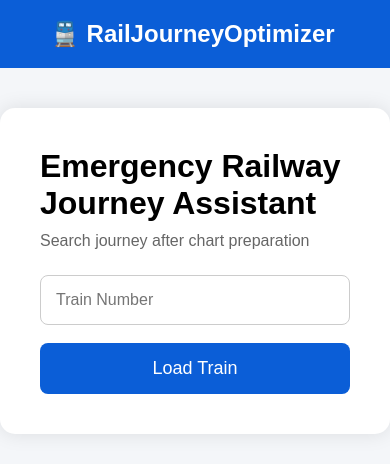
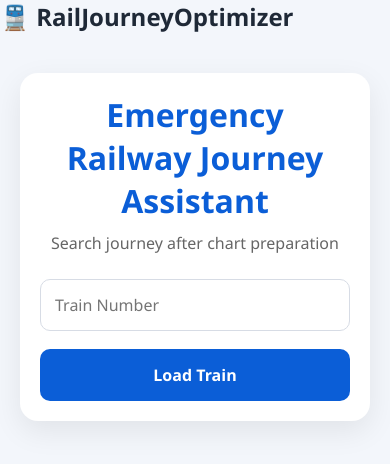
Before and after one commit to Charanjee-max/RailJourneyOptimizer, a React app in the folder frontend/: page / in a window 390 px wide. Shown: the top 464 px of the page. Built offline with nearby package versions, Linux system fonts and the light colour scheme; the HTML template or start-up script is replaced by a standard one.

Commit message:
Complete professional UI redesign

```diff
--- a/frontend/src/index.css
+++ b/frontend/src/index.css
@@ -1,106 +1,134 @@
+/* ---------- Global ---------- */
+
 *{
     margin:0;
     padding:0;
     box-sizing:border-box;
-    font-family:Arial, Helvetica, sans-serif;
+    font-family:Segoe UI,Tahoma,Geneva,Verdana,sans-serif;
 }
 
 body{
-    background:#f4f6f9;
+    background:#f3f6fb;
+    color:#1f2937;
 }
 
-.navbar{
-    background:#0B5ED7;
-    color:white;
-    padding:20px 50px;
+/* ---------- Layout ---------- */
+
+.container{
+    width:100%;
+    display:flex;
+    justify-content:center;
+    padding:40px 20px;
 }
 
-.hero{
-    height:85vh;
-
-    display:flex;
-    flex-direction:column;
-    justify-content:center;
-    align-items:center;
-
-    text-align:center;
-}
-
-.hero h1{
-    font-size:52px;
-    margin-bottom:20px;
-}
-
-.hero p{
-    width:700px;
-    font-size:20px;
-    color:#555;
-    margin-bottom:40px;
-}
-
-button{
-    background:#0B5ED7;
-    color:white;
-
-    border:none;
-
-    padding:15px 40px;
-
-    font-size:18px;
-
-    border-radius:8px;
-
-    cursor:pointer;
-}
-
-button:hover{
-    background:#084298;
-}
-.container{
-    display:flex;
-    justify-content:center;
-    margin-top:40px;
-}
+/* ---------- Search Card ---------- */
 
 .search-card{
 
-    background:white;
+    width:100%;
+    max-width:700px;
 
-    width:550px;
+    background:#ffffff;
 
-    padding:40px;
+    border-radius:18px;
 
-    border-radius:15px;
+    padding:35px;
 
-    box-shadow:0 0 20px rgba(0,0,0,.1);
+    box-shadow:
+        0 10px 30px rgba(0,0,0,.08);
 
 }
 
+/* ---------- Headings ---------- */
+
 .search-card h1{
+
+    color:#0B5ED7;
+
+    text-align:center;
+
     margin-bottom:10px;
+
 }
 
 .search-card p{
+
+    text-align:center;
+
     color:#666;
+
     margin-bottom:25px;
+
 }
+
+/* ---------- Inputs ---------- */
 
 .search-card input,
 .search-card select{
 
     width:100%;
 
-    padding:15px;
+    padding:14px;
 
     margin-bottom:18px;
 
-    border:1px solid #ccc;
+    border:1px solid #d7dce5;
 
-    border-radius:8px;
+    border-radius:10px;
 
     font-size:16px;
 
+    transition:.25s;
+
 }
+
+.search-card input:focus,
+.search-card select:focus{
+
+    outline:none;
+
+    border-color:#0B5ED7;
+
+    box-shadow:
+        0 0 0 3px rgba(11,94,215,.15);
+
+}
+
+/* ---------- Buttons ---------- */
+
+button{
+
+    width:100%;
+
+    padding:15px;
+
+    border:none;
+
+    border-radius:10px;
+
+    background:#0B5ED7;
+
+    color:white;
+
+    font-size:16px;
+
+    font-weight:600;
+
+    cursor:pointer;
+
+    transition:.25s;
+
+}
+
+button:hover{
+
+    background:#084298;
+
+    transform:translateY(-2px);
+
+}
+
+/* ---------- Checkbox ---------- */
 
 .checkbox{
 
@@ -114,8 +142,375 @@ button:hover{
 
 }
 
-.search-card button{
+.checkbox input{
 
-    width:100%;
+    width:auto;
 
 }
+
+/* ---------- Train Card ---------- */
+
+.train-card{
+
+    margin-top:25px;
+
+    margin-bottom:25px;
+
+    background:#eef5ff;
+
+    border-left:6px solid #0B5ED7;
+
+    border-radius:14px;
+
+    padding:20px;
+
+}
+
+.train-header{
+
+    display:flex;
+
+    justify-content:space-between;
+
+    align-items:center;
+
+    margin-bottom:20px;
+
+}
+
+.train-number{
+
+    background:#0B5ED7;
+
+    color:white;
+
+    padding:8px 14px;
+
+    border-radius:20px;
+
+    font-weight:bold;
+
+}
+
+.train-route{
+
+    display:flex;
+
+    justify-content:space-between;
+
+    align-items:center;
+
+}
+
+.station-box{
+
+    flex:1;
+
+    text-align:center;
+
+}
+
+.station-box h4{
+
+    color:#777;
+
+    margin-bottom:6px;
+
+}
+
+.station-box strong{
+
+    font-size:18px;
+
+    color:#111;
+
+}
+
+.station-box p{
+
+    margin-top:5px;
+
+    font-size:14px;
+
+    color:#666;
+
+}
+
+.route-arrow{
+
+    font-size:30px;
+
+    color:#0B5ED7;
+
+    margin:0 20px;
+
+}
+/* ============================= */
+/* Dropdown */
+/* ============================= */
+
+.dropdown-group{
+    margin-bottom:20px;
+}
+
+.dropdown-label{
+    display:block;
+    margin-bottom:8px;
+    font-weight:600;
+    color:#374151;
+}
+
+.required-star{
+    color:#dc2626;
+    margin-left:4px;
+}
+
+.dropdown-select{
+    width:100%;
+}
+
+/* ============================= */
+/* Result Card */
+/* ============================= */
+
+.result-card{
+
+    margin-top:30px;
+
+    background:#ffffff;
+
+    border-radius:18px;
+
+    padding:25px;
+
+    box-shadow:0 10px 30px rgba(0,0,0,.08);
+
+}
+
+.result-header{
+
+    text-align:center;
+
+    margin-bottom:25px;
+
+}
+
+.result-header h2{
+
+    color:#0B5ED7;
+
+    margin-bottom:10px;
+
+}
+
+.result-header h3{
+
+    font-size:34px;
+
+    margin-bottom:8px;
+
+}
+
+.result-header h4{
+
+    color:#16a34a;
+
+}
+
+/* ============================= */
+/* Analysis Grid */
+/* ============================= */
+
+.analysis-grid{
+
+    display:grid;
+
+    grid-template-columns:repeat(3,1fr);
+
+    gap:15px;
+
+    margin-bottom:25px;
+
+}
+
+.info-box{
+
+    background:#f8fafc;
+
+    padding:18px;
+
+    border-radius:12px;
+
+    text-align:center;
+
+}
+
+.info-box span{
+
+    display:block;
+
+    color:#666;
+
+    margin-bottom:8px;
+
+    font-size:14px;
+
+}
+
+.info-box strong{
+
+    font-size:20px;
+
+}
+
+/* ============================= */
+/* Recommendation Box */
+/* ============================= */
+
+.recommendation-box{
+
+    background:#eef8ff;
+
+    border-left:5px solid #0B5ED7;
+
+    padding:18px;
+
+    border-radius:12px;
+
+    margin-bottom:25px;
+
+}
+
+.recommendation-box h3{
+
+    margin-bottom:10px;
+
+}
+
+/* ============================= */
+/* Recommendation Cards */
+/* ============================= */
+
+.recommendation-list{
+
+    margin-top:20px;
+
+}
+
+.recommendation-card{
+
+    display:flex;
+
+    justify-content:space-between;
+
+    align-items:center;
+
+    background:#f8fafc;
+
+    border-radius:12px;
+
+    padding:18px;
+
+    margin-bottom:15px;
+
+    transition:.25s;
+
+}
+
+.recommendation-card:hover{
+
+    transform:translateY(-3px);
+
+    box-shadow:0 8px 20px rgba(0,0,0,.08);
+
+}
+
+.recommendation-rank{
+
+    font-size:32px;
+
+    width:70px;
+
+    text-align:center;
+
+}
+
+.recommendation-details{
+
+    flex:1;
+
+}
+
+.recommendation-details h4{
+
+    margin-bottom:5px;
+
+    color:#111827;
+
+}
+
+.recommendation-details p{
+
+    color:#666;
+
+    font-size:14px;
+
+}
+
+.recommendation-score{
+
+    text-align:right;
+
+    font-size:15px;
+
+}
+
+/* ============================= */
+/* Mobile */
+/* ============================= */
+
+@media(max-width:768px){
+
+    .search-card{
+
+        padding:20px;
+
+    }
+
+    .analysis-grid{
+
+        grid-template-columns:1fr;
+
+    }
+
+    .train-route{
+
+        flex-direction:column;
+
+        gap:20px;
+
+    }
+
+    .route-arrow{
+
+        transform:rotate(90deg);
+
+    }
+
+    .recommendation-card{
+
+        flex-direction:column;
+
+        text-align:center;
+
+        gap:12px;
+
+    }
+
+    .recommendation-score{
+
+        text-align:center;
+
+    }
+
+}
```
